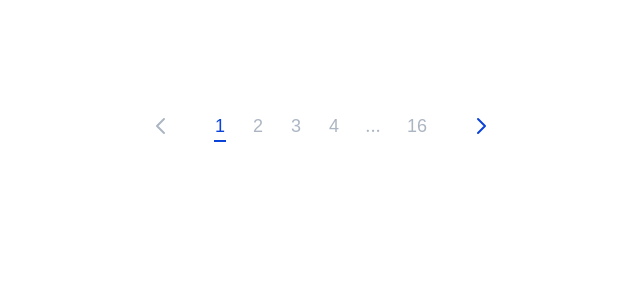
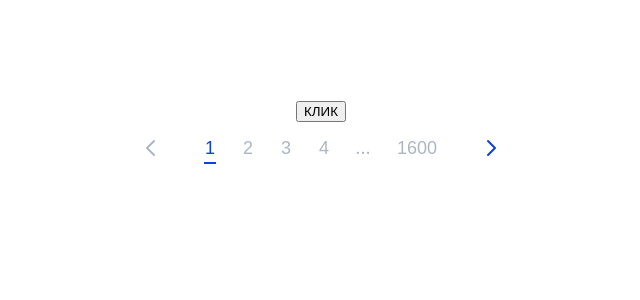
Before and after one commit to aleksgrin/pagination, a React (Create React App) app: page / in a window 1280 px wide. Shown: the top 300 px of the page, without its empty margins (319-959 px from the left). Built offline with nearby package versions, Linux system fonts and the light colour scheme.

Commit message:
Добавлена анимация с ростом до неизвестного заранее значения

```diff
--- a/package.json
+++ b/package.json
@@ -12,12 +12,14 @@
     "@types/react": "^16.9.53",
     "@types/react-dom": "^16.9.8",
     "@types/react-transition-group": "^4.4.0",
+    "@types/styled-components": "^5.1.4",
     "classnames": "^2.2.6",
     "node-sass": "4.14.1",
     "react": "^17.0.1",
     "react-dom": "^17.0.1",
     "react-scripts": "4.0.0",
     "react-transition-group": "^4.4.1",
+    "styled-components": "^5.2.1",
     "typescript": "^4.0.3",
     "web-vitals": "^0.2.4"
   },
--- a/src/App.tsx
+++ b/src/App.tsx
@@ -1,12 +1,20 @@
 import React, { useState } from "react";
 import Pagination from "./components/Pagination/Pagination";
+import { GrowX } from "./components/Grow/Grow";
 import "./App.css";
 
 function App() {
   const [num, setNum] = useState(0);
+  const [isActive, setIsActive] = useState(false);
   return (
     <div className="App">
-      <Pagination pageNumber={num} pagesAmount={16} onClick={setNum} />
+      <div className="app-wrapper">
+        <div className="div-1"></div>
+        <GrowX isOpen={isActive}>Текст произвольной ширины</GrowX>
+        <div className="div-3"></div>
+      </div>
+      <button onClick={() => setIsActive(!isActive)}>КЛИК</button>
+      <Pagination pageNumber={num} pagesAmount={1600} onClick={setNum} />
     </div>
   );
 }
--- /dev/null
+++ b/src/components/Grow/Grow.tsx
@@ -0,0 +1,51 @@
+import React, {
+  PropsWithChildren,
+  useCallback,
+  useEffect,
+  useState,
+} from "react";
+
+const DEFAULT_TRANSITION = "width ease .3s";
+
+interface IProps {
+  isOpen: boolean;
+  transition?: string;
+}
+
+export const GrowX = ({
+  isOpen,
+  children,
+  transition = DEFAULT_TRANSITION,
+}: PropsWithChildren<IProps>) => {
+  const [open, setOpen] = useState(isOpen);
+  const [targetWidth, setTargetWidth] = useState<number | undefined>(
+    isOpen ? undefined : 0
+  );
+
+  useEffect(() => {
+    if (isOpen) setOpen(isOpen);
+    else setTargetWidth(0);
+  }, [isOpen]);
+
+  const ref = useCallback((node: HTMLElement | null) => {
+    if (!node) return;
+    setTargetWidth(node.scrollWidth);
+  }, []);
+
+  return open ? (
+    <div
+      style={{
+        overflow: "hidden",
+        display: "flex",
+        transition,
+        width: targetWidth,
+      }}
+      onTransitionEnd={() => {
+        if (!isOpen) setOpen(false);
+      }}
+      ref={ref}
+    >
+      <div style={{ flexShrink: 0 }}>{children}</div>
+    </div>
+  ) : null;
+};
--- a/src/components/Pagination/MiddleELems.tsx
+++ /dev/null
@@ -1,55 +0,0 @@
-import classnames from "classnames";
-import React, { CSSProperties } from "react";
-import { Transition, TransitionGroup } from "react-transition-group";
-import "./pagination.scss";
-
-interface IProps {
-  pageNumber: number;
-  middleElems: number[];
-  onClick: (elem: number) => () => void;
-}
-
-const duration = 1300;
-
-const hide: CSSProperties = {
-  opacity: 0,
-  transform: "translateY(40px)",
-  position: "absolute",
-};
-
-const show: CSSProperties = {
-  opacity: 1,
-  transform: "translateY(0)",
-};
-
-const transitionStyles = {
-  entering: show,
-  entered: show,
-  exiting: hide,
-  exited: hide,
-};
-
-const MiddleELems = ({ pageNumber, middleElems, onClick }: IProps) => (
-  <TransitionGroup className={"mainPart"}>
-    {middleElems.map((elem) => (
-      <Transition key={elem} timeout={duration}>
-        {(state) => (
-          <button
-            className={classnames("elem", {
-              elem_active: pageNumber === elem - 1,
-            })}
-            onClick={onClick(elem - 1)}
-            style={{
-              transition: `all ease ${duration}ms`,
-              ...(transitionStyles as any)[state],
-            }}
-          >
-            {elem}
-          </button>
-        )}
-      </Transition>
-    ))}
-  </TransitionGroup>
-);
-
-export default MiddleELems;
--- a/src/components/Pagination/Pagination.tsx
+++ b/src/components/Pagination/Pagination.tsx
@@ -1,6 +1,6 @@
 import classnames from "classnames";
 import React, { useMemo, useCallback } from "react";
-import MiddleELems from "./MiddleELems";
+import { GrowX } from "../Grow/Grow";
 import "./pagination.scss";
 
 const ArrowLeft = () => (
@@ -59,7 +59,7 @@ const Pagination = ({
 }: IProps) => {
   const onElemClick = useCallback(
     (nextPageNumber: number) => () => onClick(nextPageNumber),
-    []
+    [onClick]
   );
   const middleElems = useMemo(() => getMiddleElems(pageNumber, pagesAmount), [
     pageNumber,
@@ -100,11 +100,18 @@ const Pagination = ({
           ...
         </div>
       </div>
-      <MiddleELems
-        onClick={onElemClick}
-        pageNumber={pageNumber}
-        middleElems={middleElems}
-      />
+      {range(2, pagesAmount).map((elem) => (
+        <GrowX key={elem} isOpen={middleElems.includes(elem)}>
+          <button
+            className={classnames("elem", {
+              elem_active: pageNumber === elem - 1,
+            })}
+            onClick={onElemClick(elem - 1)}
+          >
+            {elem}
+          </button>
+        </GrowX>
+      ))}
       <div
         className={classnames("rest", {
           rest_visible: isVisibleRightRestElem,
```
Also changed, not shown: 1 other file (tests, documents, lock files or other folders).
